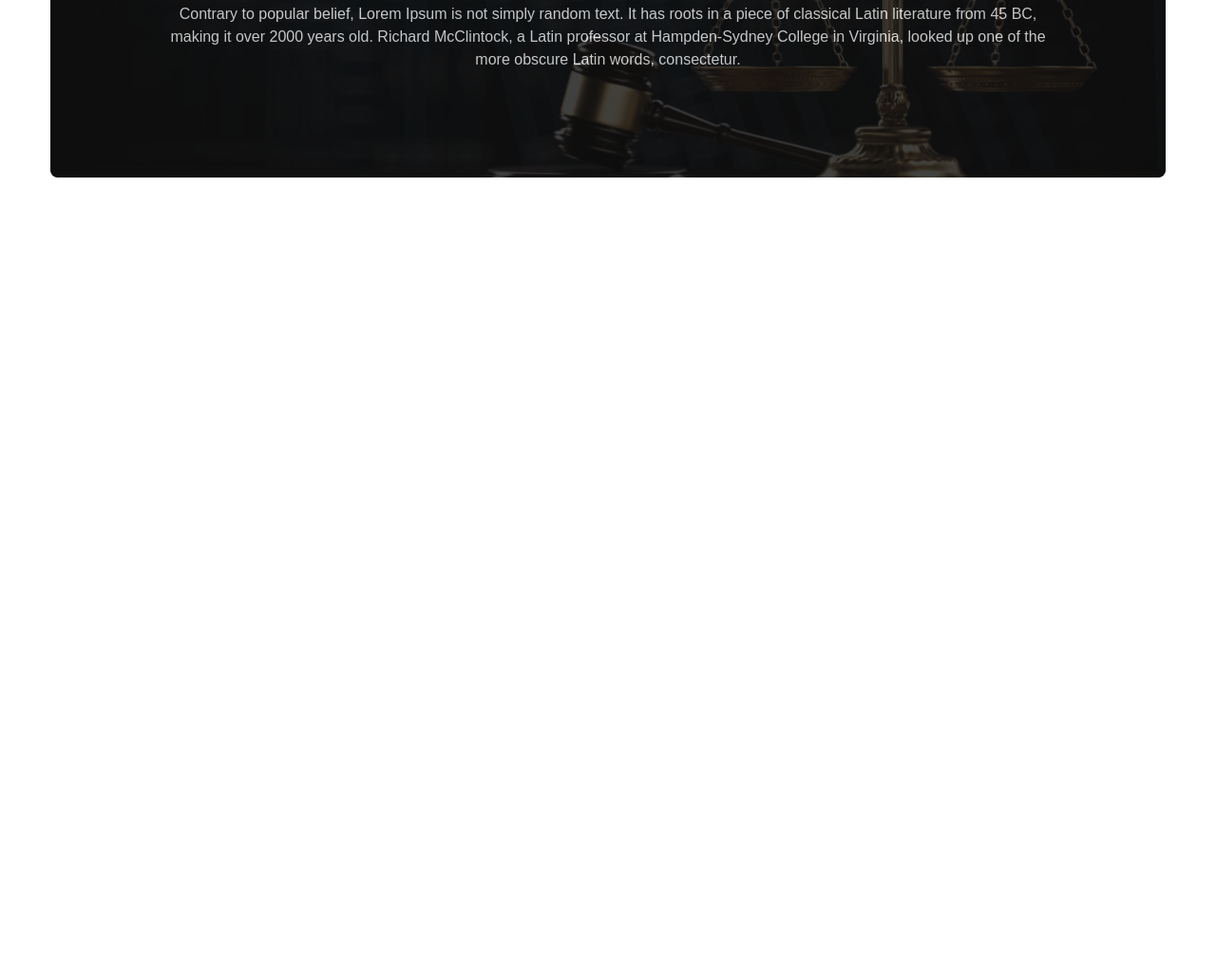
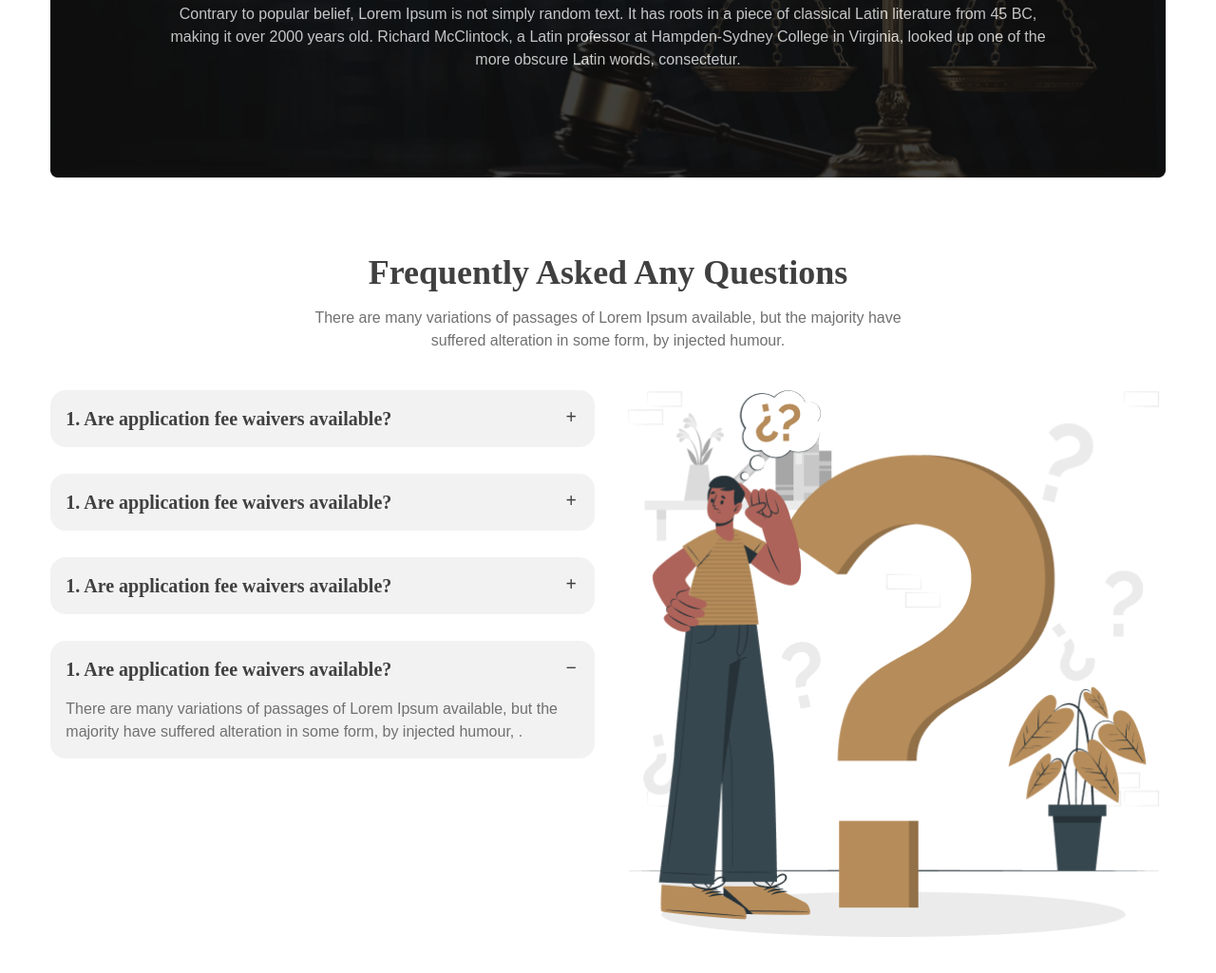
Before and after one commit to promahbubul/legal-solution-with-daisyui, a plain HTML site: page index.html in a window 1280 px wide. Shown: the part 2043-3068 px from the top of the page at 95% size. Before the commit the page ends 2358 px from the top, so only its background shows below. Drawn offline with nearby package versions, Linux system fonts and the light colour scheme.

Commit message:
FAQ added

```diff
--- a/index.html
+++ b/index.html
@@ -246,8 +246,7 @@
         <section class="client-area space-y-10">
             <!-- Client Section Top -->
             <div class="text-center space-y-4">
-                <h3 class="text-3xl eb-garamond text-4xl font-extrabold text-headinig-color">Frequently Asked Any
-                    Questions
+                <h3 class="text-3xl eb-garamond text-4xl font-extrabold text-headinig-color">What Our Client Say
                 </h3>
                 <p class="max-w-2xl  m-auto text-gray-1 text-base font-normal">
                     There are many variations of passages of Lorem Ipsum available, but the majority have suffered
@@ -309,6 +308,75 @@
 
         </section>
         <!-- End Client Area Section -->
+        <!-- FAQ Section -->
+        <section class="client-area space-y-10 mt-20">
+            <!-- FAQ Section Top -->
+            <div class="text-center space-y-4">
+                <h3 class="text-3xl eb-garamond text-4xl font-extrabold text-headinig-color">Frequently Asked Any
+                    Questions
+                </h3>
+                <p class="max-w-2xl  m-auto text-gray-1 text-base font-normal">
+                    There are many variations of passages of Lorem Ipsum available, but the majority have suffered
+                    alteration in some form, by injected humour.
+                </p>
+            </div>
+
+            <!-- FAQ Section Bottom -->
+            <div class="flex flex-row gap-7">
+                <!-- FAQ Bottom Left -->
+                <div class="faq-bottomLeft w-full space-y-7">
+                    <div class="collapse collapse-plus bg-base-200">
+                        <input type="radio" name="my-accordion-3" checked="checked" />
+                        <div class="collapse-title text-xl font-extrabold text-2xl eb-garamond text-headinig-color ">
+                            1. Are application fee waivers available?
+                        </div>
+                        <div class="collapse-content">
+                            <p class="font-normal text-base text-gray-1 poppins">There are many variations of passages
+                                of Lorem Ipsum available, but the majority have suffered alteration in some form, by
+                                injected humour, . </p>
+                        </div>
+                    </div>
+                    <div class="collapse collapse-plus bg-base-200">
+                        <input type="radio" name="my-accordion-3" checked="checked" />
+                        <div class="collapse-title text-xl font-extrabold text-2xl eb-garamond text-headinig-color ">
+                            1. Are application fee waivers available?
+                        </div>
+                        <div class="collapse-content">
+                            <p class="font-normal text-base text-gray-1 poppins">There are many variations of passages
+                                of Lorem Ipsum available, but the majority have suffered alteration in some form, by
+                                injected humour, . </p>
+                        </div>
+                    </div>
+                    <div class="collapse collapse-plus bg-base-200">
+                        <input type="radio" name="my-accordion-3" checked="checked" />
+                        <div class="collapse-title text-xl font-extrabold text-2xl eb-garamond text-headinig-color ">
+                            1. Are application fee waivers available?
+                        </div>
+                        <div class="collapse-content">
+                            <p class="font-normal text-base text-gray-1 poppins">There are many variations of passages
+                                of Lorem Ipsum available, but the majority have suffered alteration in some form, by
+                                injected humour, . </p>
+                        </div>
+                    </div>
+                    <div class="collapse collapse-plus bg-base-200">
+                        <input type="radio" name="my-accordion-3" checked="checked" />
+                        <div class="collapse-title text-xl font-extrabold text-2xl eb-garamond text-headinig-color ">
+                            1. Are application fee waivers available?
+                        </div>
+                        <div class="collapse-content">
+                            <p class="font-normal text-base text-gray-1 poppins">There are many variations of passages
+                                of Lorem Ipsum available, but the majority have suffered alteration in some form, by
+                                injected humour, . </p>
+                        </div>
+                    </div>
+                </div>
+                <!-- FAQ Bottom Right -->
+                <div class="faq-bottomRight w-full ">
+                    <img class="w-full" src="./images/faq.png" alt="">
+                </div>
+            </div>
+        </section>
+        <!-- End FAQ Section -->
     </main>
     <!-- Footer -->
     <footer></footer>
```
